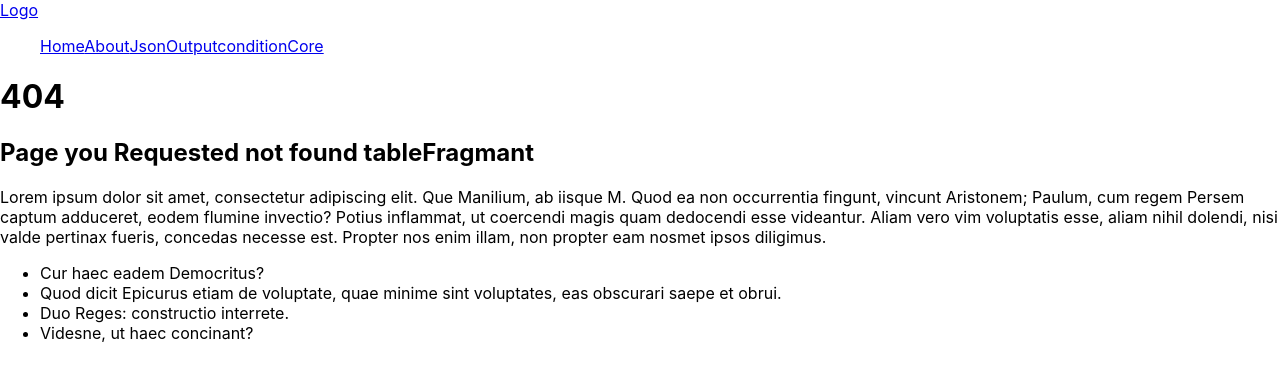
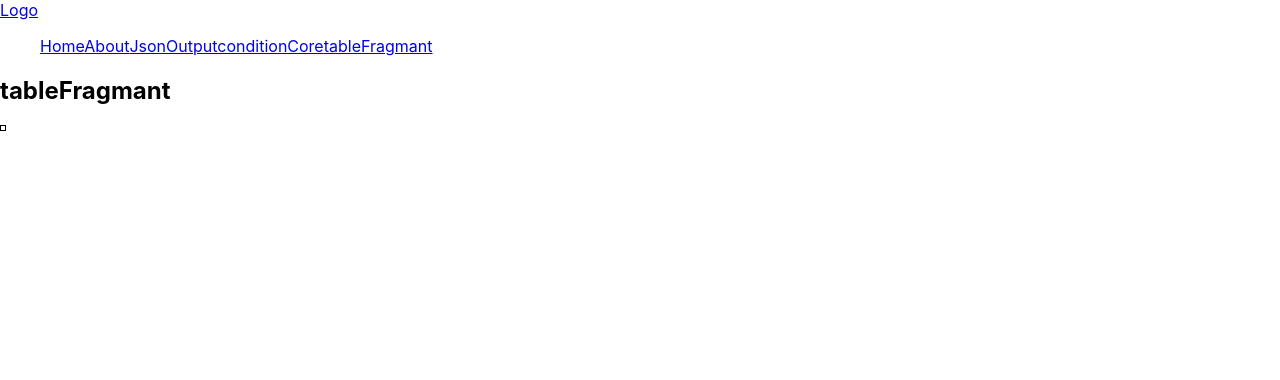
Before and after one commit to ahmedtaaw/reactdom, a React (Create React App) app in the folder forms/: page /tableFragmant in a window 1280 px wide. Shown: the top 380 px of the page. Built offline with nearby package versions, Linux system fonts and the light colour scheme.

Commit message:
fragmant

```diff
--- a/forms/src/App.js
+++ b/forms/src/App.js
@@ -9,7 +9,8 @@ import Home from './components/Home';
 import About from './components/About';
 import JsonBlog from './components/JsonBlog';
 import Routex from './components/Routex';
-import OutputconditionCore from './components/OutputconditionCore'
+import OutputconditionCore from './components/OutputconditionCore';
+import tableFragmant from './components/tableFragmant';
 
 import { BrowserRouter, Route, Switch} from 'react-router-dom';
 
@@ -27,6 +28,7 @@ class App extends Component {
           <Route path="/about" component = {About}/>
           <Route path="/json" component = {JsonBlog}/>
           <Route path="/OutputconditionCore" component ={OutputconditionCore}/>
+          <Route path="/tableFragmant" component={tableFragmant}/>
           <Route path="/:test_params" component={Routex}/>
         </Switch>
 
--- a/forms/src/components/Nav.js
+++ b/forms/src/components/Nav.js
@@ -11,6 +11,7 @@ const Nav = () =>{
                 <NavLink activeClassName='selected' to="/about">About</NavLink>
                 <NavLink  to="/json">Json</NavLink>
                 <NavLink to="/OutputconditionCore">OutputconditionCore</NavLink>
+                <NavLink to="/tableFragmant">tableFragmant</NavLink>
             </ul>
         </div>
     )
--- /dev/null
+++ b/forms/src/components/tableFragmant.js
@@ -0,0 +1,20 @@
+import React, {Component} from 'react';
+import tableFragmantChild from'./tableFragmantChild';
+class tableFragmant extends Component{
+    render(){    return (
+        <div>
+            <h2>tableFragmant</h2>
+
+            <table>
+                <tr>
+<tableFragmantChild/>
+</tr>
+            </table>
+
+
+        </div>
+    )
+}
+}
+
+export default tableFragmant;
--- /dev/null
+++ b/forms/src/components/tableFragmantChild.js
@@ -0,0 +1,13 @@
+import React, {Component} from 'react';
+
+class tableFragmantChild extends Component{
+    render(){    return (
+        <div>
+            <td>asd</td>
+
+        </div>
+    )
+}
+}
+
+export default tableFragmantChild;
```
